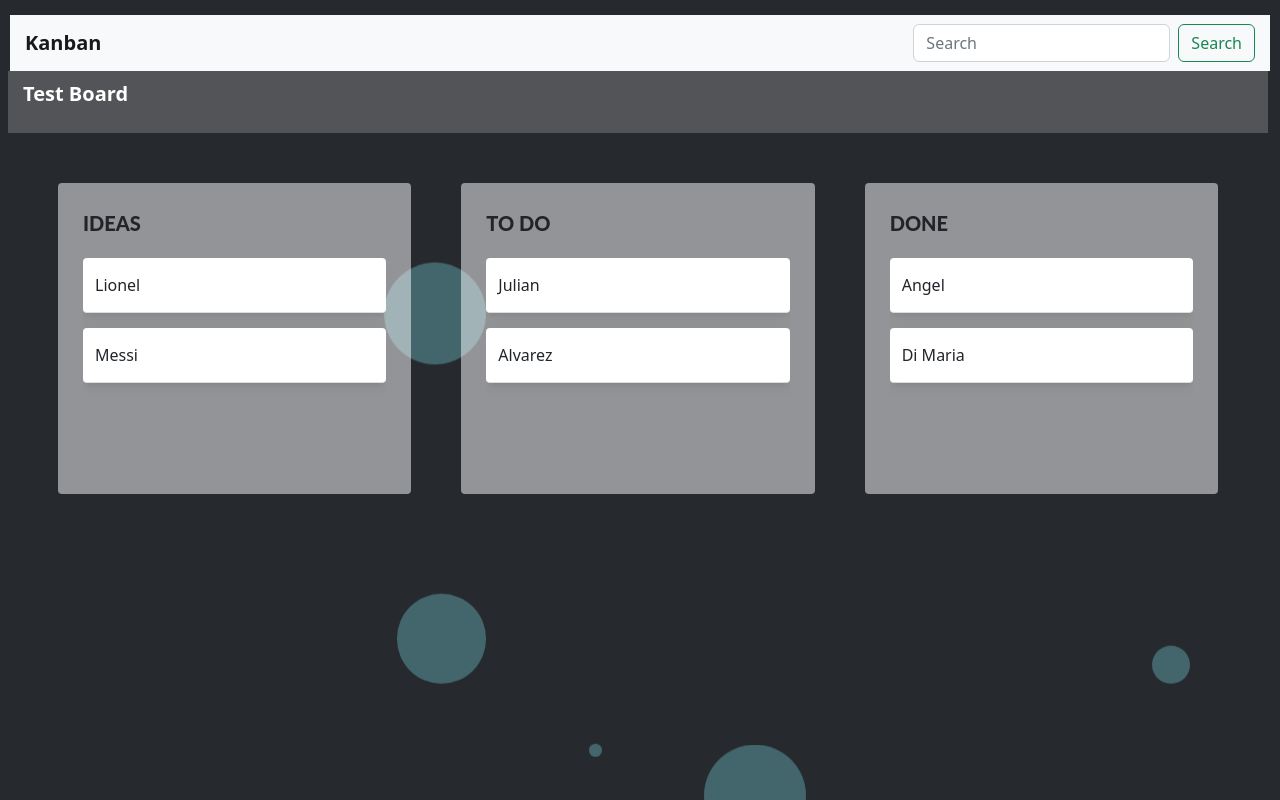
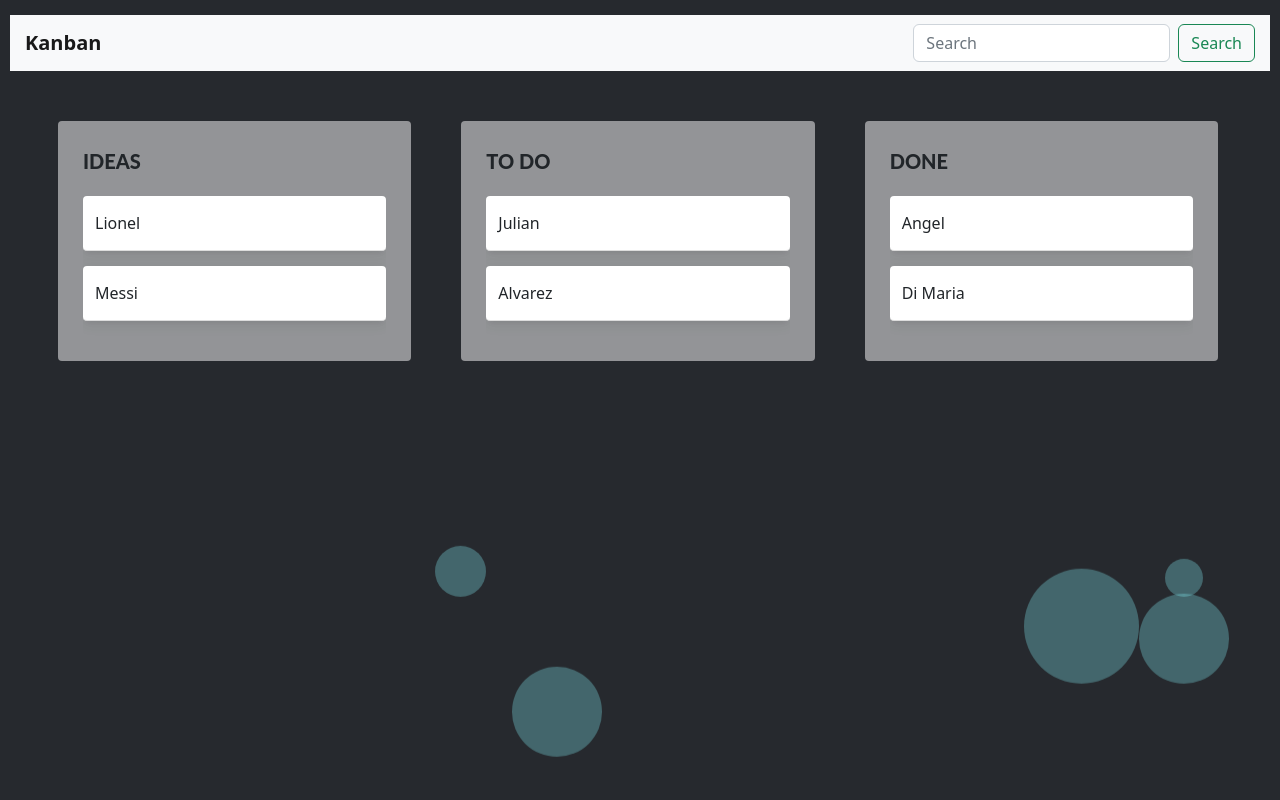
Before and after one commit to m-dorsey/Kanban-Task-Management, an Angular app: page / in a window 1280 px wide. Built offline with nearby package versions, Linux system fonts and the light colour scheme.

Commit message:
fixed column placement error

```diff
--- a/src/app/main/main.component.html
+++ b/src/app/main/main.component.html
@@ -79,9 +79,8 @@
                     <!-- side bar navigation -->
                     <div class="col-auto px-0">
                         <div id="sidebar" class="collapse collapse-horizontal border-end">
-
+                            <p class="add-new-board">Boards</p>
                             <div id="sidebar-nav" class="list-group border-0 rounded-0 text-sm-start min-vh-100">
-                                <p class="add-new-board">Boards</p>
                                 <a href="#" class="list-group-item border-end-0 d-inline-block text-truncate" data-bs-parent="#sidebar">Item</a>
                                 <a href="#" class="list-group-item border-end-0 d-inline-block text-truncate" data-bs-parent="#sidebar">Item</a>
                                 <a href="#" class="list-group-item border-end-0 d-inline-block text-truncate" data-bs-parent="#sidebar">Item</a>
@@ -112,15 +111,15 @@
 
                             <div class="board">
 
-                                <div class="board-bar">
+                                <!-- <div class="board-bar">
                                     <p class="board-name">
                                         {{ board.name }}
                                     </p>
-                                </div> <!-- board bar -->
+                                </div> board bar -->
 
                                 <div class="board-wrapper">
 
-                                    <div class="board-columns">
+                                    <div class="board-columns" *ngFor="let board of boards">
 
                                             <div class="board-column" *ngFor="let column of board.columns">
 
@@ -135,6 +134,7 @@
                                                 </div> <!-- tasks container -->
 
                                             </div> <!-- board column -->
+
                                     </div> <!-- board columns -->
 
                                 </div> <!-- board wrapper -->
--- a/src/app/main/main.component.scss
+++ b/src/app/main/main.component.scss
@@ -111,6 +111,7 @@ $sway-type: "sway-left-to-right", "sway-right-to-left";
 }
 
 .add-new-board {
+    background: white;
     font-size: 20px;
     padding: 20px 0px 5px 20px;
     text-transform: lowercase;
@@ -151,12 +152,15 @@ $sway-type: "sway-left-to-right", "sway-right-to-left";
         .board-columns {
             display: flex;
             flex-grow: 1;
+            height: fit-content;
+            // max-width: 300px;
 
             .board-column {
                 display: flex;
                 flex-direction: column;
                 flex-grow: 1;
                 flex-basis: 0;
+
 
                 min-width: 300px;
                 margin: 50px;
--- a/src/app/main/main.component.ts
+++ b/src/app/main/main.component.ts
@@ -9,15 +9,19 @@ import { Column } from '../models/column.model';
 })
 export class MainComponent implements OnInit {
 
+  // variables
+  boards: Board[] = [];
+
   constructor() {
-
+    this.initBoards();
   }
 
   ngOnInit(): void {
 
   }
 
-  board: Board = new Board('Test Board', [
+  initBoards() {
+    var board: Board = new Board('Test Board', [
       new Column('Ideas', [
         "Lionel",
         "Messi"
@@ -32,4 +36,9 @@ export class MainComponent implements OnInit {
       ])
     ]);
 
+    this.boards.push(board);
   }
+
+
+
+}
```
Lines whose indentation alone changed are shown as unchanged.
